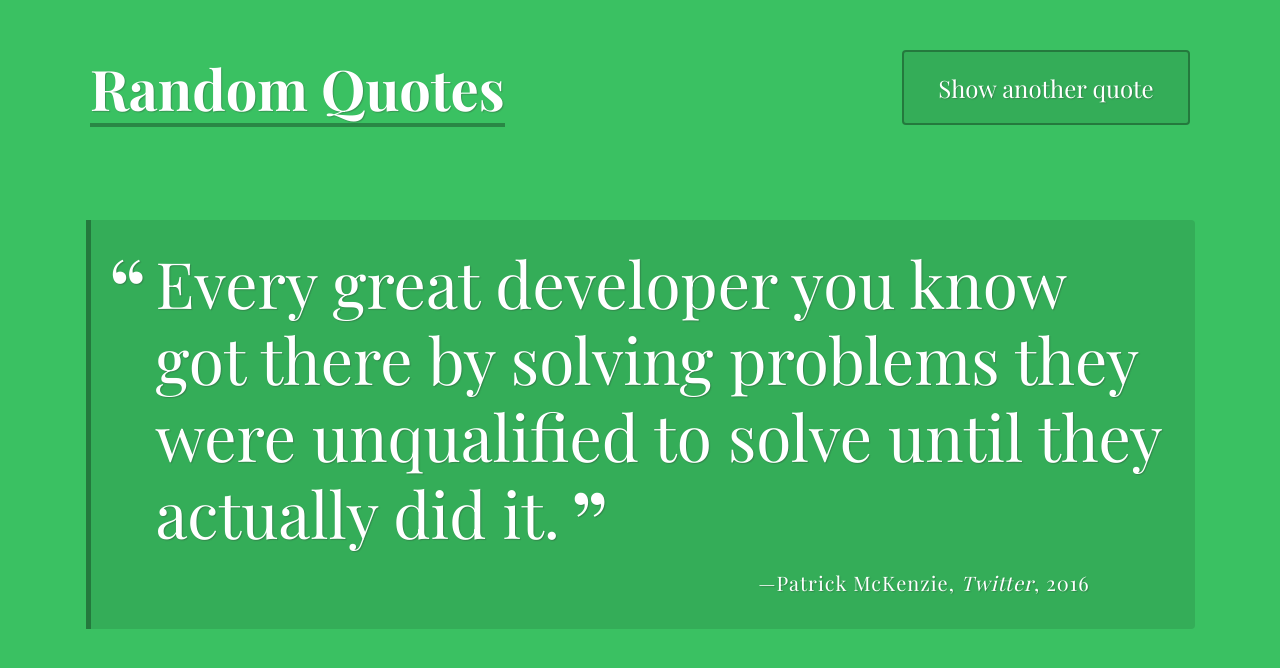
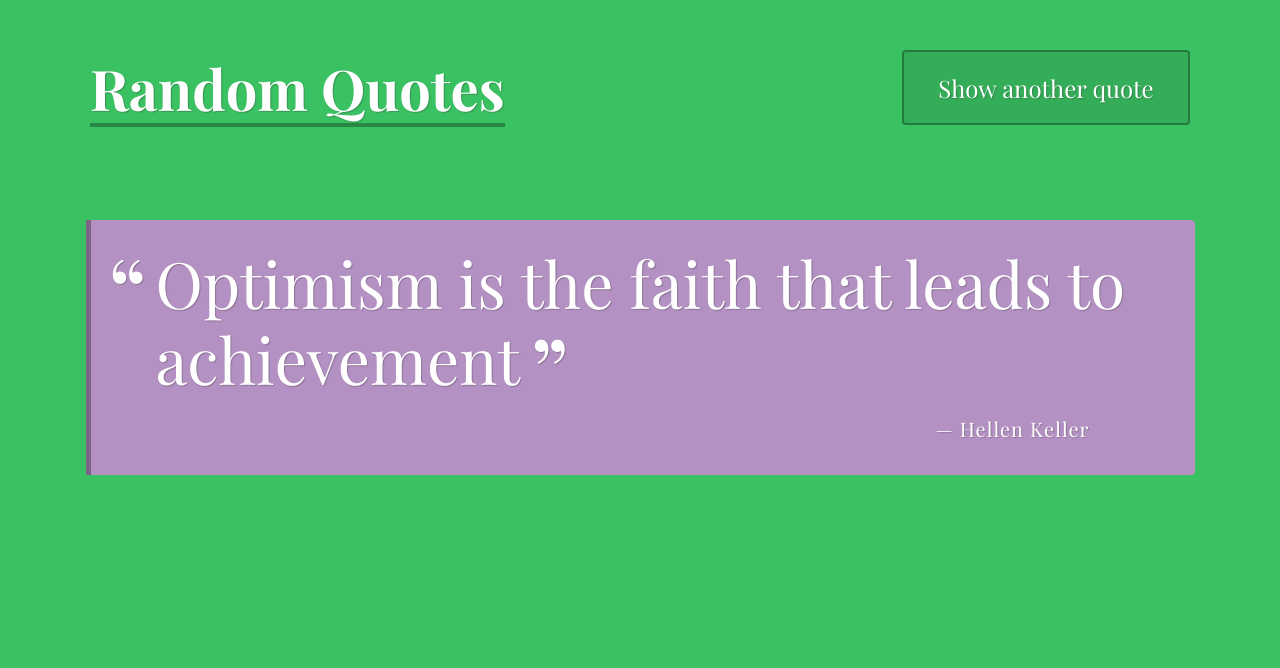
Before and after one commit to mGarciaNieto/FSJS_Project-1_A-Random-Quote-Generator, a plain HTML site: page index.html in a window 1280 px wide. Both pictures are taken after a click on the button "Show another quote". Drawn offline with nearby package versions, Linux system fonts and the light colour scheme; a web font is replaced by a local one.

Commit message:
Add all major functions

```diff
--- a/css/styles.css
+++ b/css/styles.css
@@ -1,9 +1,10 @@
 /**
  * Treehouse FSJS Techdegree
  * Random Quote Generator - CSS
+ * @author Manuel Garcia-Nieto
  */
 
- @import url('https://fonts.googleapis.com/css?family=Playfair+Display:400,400i,700,700i&display=swap');
+@import url('https://fonts.googleapis.com/css?family=Playfair+Display:400,400i,700,700i&display=swap');
 
 body {
   background-color: rgb(58, 193, 98);
@@ -77,13 +78,13 @@ h1 {
 }
 
 .quote:before {
-  content: "“";
+  content: '“';
   top: 0.1em;
   left: -0.5em;
 }
 
 .quote:after {
-  content: "”";
+  content: '”';
   bottom: -0.1em;
   margin-left: 0.1em;
   position: absolute;
@@ -98,7 +99,7 @@ h1 {
 }
 
 .source:before {
-  content: "—";
+  content: '—';
 }
 
 .citation {
@@ -106,12 +107,17 @@ h1 {
 }
 
 .citation:before {
-  content: ", ";
+  content: ', ';
   font-style: normal;
 }
 
 .year:before {
-  content: ", ";
+  content: ', ';
+  font-style: normal;
+}
+
+.tags:before {
+  content: ', ';
   font-style: normal;
 }
 
--- a/index.html
+++ b/index.html
@@ -1,11 +1,12 @@
 <!DOCTYPE html>
 <html lang="en">
   <head>
-    <meta charset="UTF-8">
-    <meta name="viewport" content="width=device-width, initial-scale=1.0">
+    <meta charset="UTF-8" />
+    <meta name="viewport" content="width=device-width, initial-scale=1.0" />
     <title>Random Quotes</title>
-    <link rel="stylesheet" href="css/normalize.css">
-    <link rel="stylesheet" href="css/styles.css">
+    <link rel="stylesheet" href="css/normalize.css" />
+    <link rel="stylesheet" href="css/styles.css" />
+    <script src="js/script.js" defer></script>
   </head>
 
   <body>
@@ -20,7 +21,5 @@
         <p class="source">Patrick McKenzie<span class="citation">Twitter</span><span class="year">2016</span></p>
       </div>
     </div>
-
-    <script src="js/script.js"></script>
   </body>
 </html>
--- a/js/script.js
+++ b/js/script.js
@@ -2,6 +2,8 @@
 Treehouse FSJS Techdegree:
 project 1 - A Random Quote Generator
 ******************************************/
+
+'use strict'
 
 // For assistance:
 // Check the "Project Resources" section of the project instructions
@@ -11,23 +13,87 @@ project 1 - A Random Quote Generator
  * `quotes` array
  ***/
 
+const quotes = [
+  {
+    quote: "Life has got all those twists and turns. You've got to hold on tight and off you go.",
+    source: 'Nicole Kidman',
+    citation: 'Lighthouse',
+    year: 2001,
+    tags: 'Inspirational'
+  },
+  {
+    quote: 'In the long run, the sharpest weapon of all is a kind and gentle spirit.',
+    source: 'Anne Frank',
+    citation: 'The Diary of Anne Frank',
+    year: 1945,
+    tags: 'Book'
+  },
+  {
+    quote: 'Make it so!',
+    source: 'Captain Jean Luc Picard',
+    citation: 'Star Treck: The Next Generation'
+  },
+  {
+    quote: 'Optimism is the faith that leads to achievement',
+    source: 'Hellen Keller'
+  },
+  {
+    quote: 'Never memorize something that you can look up.',
+    source: 'Albert Einstein',
+    tags: 'Theoretical Physicist'
+  },
+  {
+    quote:
+      'If you know the enemy and you know yourself, you need not fear the result of a hundred battles. If you know yourself but not the enemy, for every victory gained you will also suffer a defeat. If you know neither the enemy nor yourself, you will succumb in every battle.',
+    source: 'Sun Tzu',
+    citation: 'The Art of War',
+    year: '400 BC',
+    tags: 'Book'
+  }
+]
 
+const BACKGROUND_COLOR = ['#808080', '#17202a', '#1162ac', '#aeb6bf', '#f1948a', '#b491c3', '#1b2631']
+
+function getRandomNumber() {
+  return Math.floor(Math.random() * quotes.length)
+}
 
 /***
  * `getRandomQuote` function
  ***/
+function getRandomQuote() {
+  return quotes[getRandomNumber()]
+}
 
-
+function getRandomColor() {
+  return BACKGROUND_COLOR[getRandomNumber()]
+}
 
 /***
  * `printQuote` function
  ***/
+function printQuote() {
+  const randomQuote = getRandomQuote()
+  let strHTML = `<p class='quote'> ${randomQuote.quote} </p><p class='source'> ${randomQuote.source}`
+  if (randomQuote.hasOwnProperty('citation')) {
+    strHTML += `<span class="citation">${randomQuote.citation}</span>`
+  }
+  if (randomQuote.hasOwnProperty('year')) {
+    strHTML += `<span class="year">${randomQuote.year}</span>`
+  }
+  if (randomQuote.hasOwnProperty('tags')) {
+    strHTML += `<span class="tags">${randomQuote.tags}</span>`
+  }
+  strHTML += `</p>`
+  document.getElementById('quote-box').innerHTML = strHTML
+  document.querySelector('.container').style.backgroundColor = getRandomColor()
+}
 
-
+// setInterval(printQuote, 10000)
 
 /***
  * click event listener for the print quote button
  * DO NOT CHANGE THE CODE BELOW!!
  ***/
 
-document.getElementById('load-quote').addEventListener("click", printQuote, false);
+document.getElementById('load-quote').addEventListener('click', printQuote, false)
```
Lines whose indentation alone changed are shown as unchanged.
